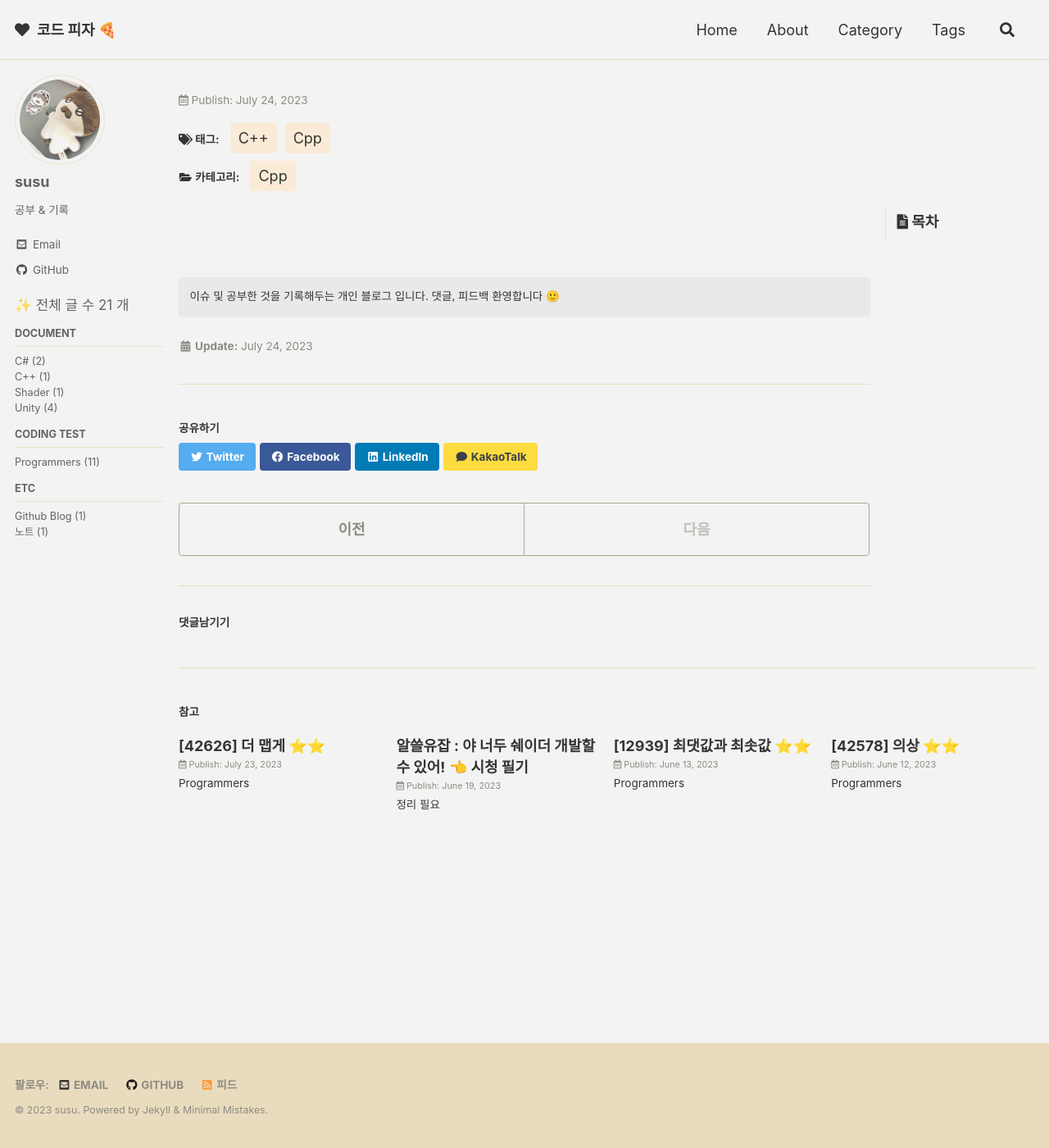
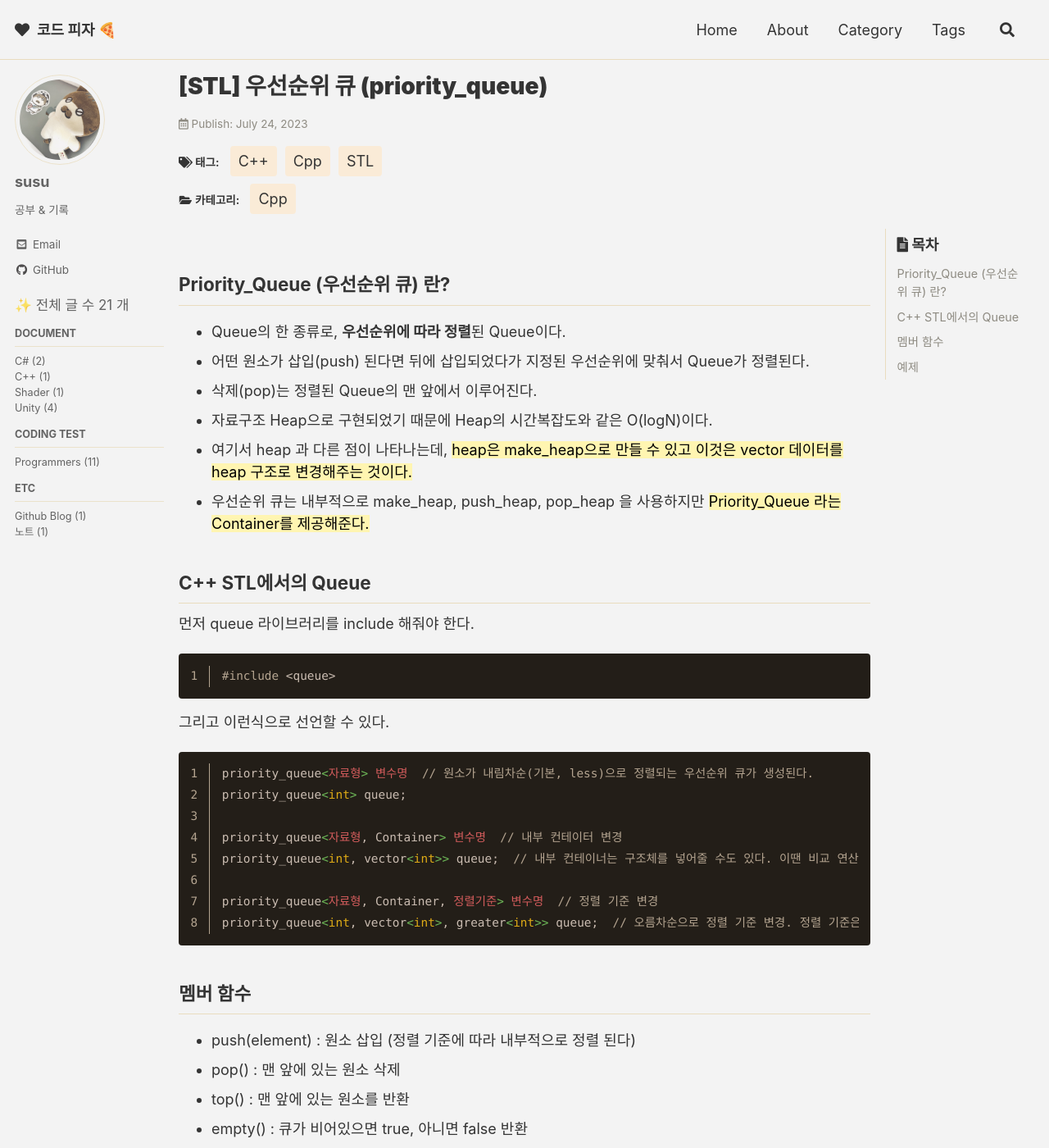
Before and after one commit to eggmong/eggmong.github.io, a Jekyll site: the page built from _posts/Cpp/2023-07-24-Priority_Queue.md, in a window 1280 px wide and 1400 px high. Shown: the whole window at 82% size. Built offline with Jekyll 4.4.1, drawn with Linux system fonts in a browser that asks for light colours; cached includes are drawn as plain includes; some web fonts are replaced; comment, search, counter and statistics services are not loaded; some of the changed text lies outside the part shown.

Commit message:
Update 2023-07-24-Priority_Queue.md

````diff
--- a/_posts/Cpp/2023-07-24-Priority_Queue.md
+++ b/_posts/Cpp/2023-07-24-Priority_Queue.md
@@ -1,10 +1,10 @@
 ---
-title:  ""
+title:  "[STL] 우선순위 큐 (priority_queue)"
 
 categories:
   - Cpp
 tags:
-  - [Cpp, C++]
+  - [Cpp, C++, STL]
 
 toc: true
 toc_sticky: true
@@ -14,3 +14,88 @@ last_modified_at: 2023-07-24
 ---
 
 <br>
+
+## Priority_Queue (우선순위 큐) 란?
+- Queue의 한 종류로, <b>우선순위에 따라 정렬</b>된 Queue이다.
+- 어떤 원소가 삽입(push) 된다면 뒤에 삽입되었다가 지정된 우선순위에 맞춰서 Queue가 정렬된다.
+- 삭제(pop)는 정렬된 Queue의 맨 앞에서 이루어진다.
+- 자료구조 Heap으로 구현되었기 때문에 Heap의 시간복잡도와 같은 O(logN)이다.
+- 여기서 heap 과 다른 점이 나타나는데, <mark style='background-color: #fff5b1'>heap은 make_heap으로 만들 수 있고 이것은 vector 데이터를 heap 구조로 변경해주는 것이다.</mark>
+- 우선순위 큐는 내부적으로 make_heap, push_heap, pop_heap 을 사용하지만 <mark style='background-color: #fff5b1'>Priority_Queue 라는 Container를 제공해준다.</mark>
+
+## C++ STL에서의 Queue
+
+먼저 queue 라이브러리를 include 해줘야 한다.
+
+```cpp
+#include <queue>
+```
+
+그리고 이런식으로 선언할 수 있다.
+
+```cpp
+priority_queue<자료형> 변수명  // 원소가 내림차순(기본, less)으로 정렬되는 우선순위 큐가 생성된다.
+priority_queue<int> queue;
+
+priority_queue<자료형, Container> 변수명  // 내부 컨테이터 변경
+priority_queue<int, vector<int>> queue;  // 내부 컨테이너는 구조체를 넣어줄 수도 있다. 이땐 비교 연산자를 정의해줘야 한다.
+
+priority_queue<자료형, Container, 정렬기준> 변수명  // 정렬 기준 변경
+priority_queue<int, vector<int>, greater<int>> queue;  // 오름차순으로 정렬 기준 변경. 정렬 기준은  연산자 오버로딩으로 재정의할 수 있다.
+```
+
+## 멤버 함수
+
+- push(element) : 원소 삽입 (정렬 기준에 따라 내부적으로 정렬 된다)
+- pop() : 맨 앞에 있는 원소 삭제
+- top() : 맨 앞에 있는 원소를 반환
+- empty() : 큐가 비어있으면 true, 아니면 false 반환
+- size() : 큐의 크기 반환
+
+## 예제
+
+```cpp
+#include <iostream>
+#include <queue>
+using namespace std;
+
+struct Sample
+{
+    int index;
+    int value;
+
+    Sample(int _index, int _value)
+    {
+        index = _index;
+        value = _value;
+    }
+};
+
+struct Compair
+{
+    bool operator() (Sample s1, Sample s2)
+    {
+        // value가 큰 순서대로 정렬된다
+        return s1.value < s2.value;
+    }
+};
+
+void main()
+{
+    priority_queue<Sample, vector<Sample>, Compair> queue;
+
+    queue.push(Sample(0, 111));
+    queue.push(Sample(1, 222));
+    queue.push(Sample(2, 333));
+    queue.push(Sample(3, 444));
+    queue.push(Sample(3, 555));
+
+    Sample popValue = queue.top();  // { index=3 value=555 }
+    queue.pop();
+    popValue = queue.top();         // { index=3 value=444 }
+    queue.pop();
+}
+```
+
+이렇게 구조체를 넣어줄 수도 있고, 비교 기준을 바꿔줄 수도 있다.
+( + 만약 int가 아니라 char 자료형이라면, 문자의 아스키코드 값이 더 큰 순서대로 정렬될 것 )
````
